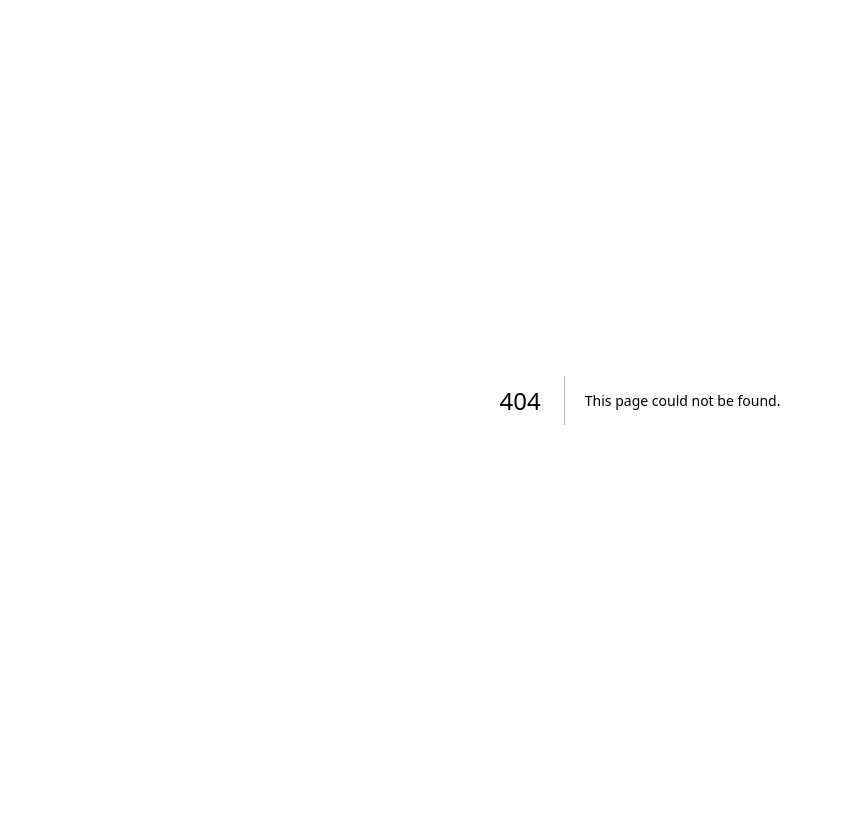
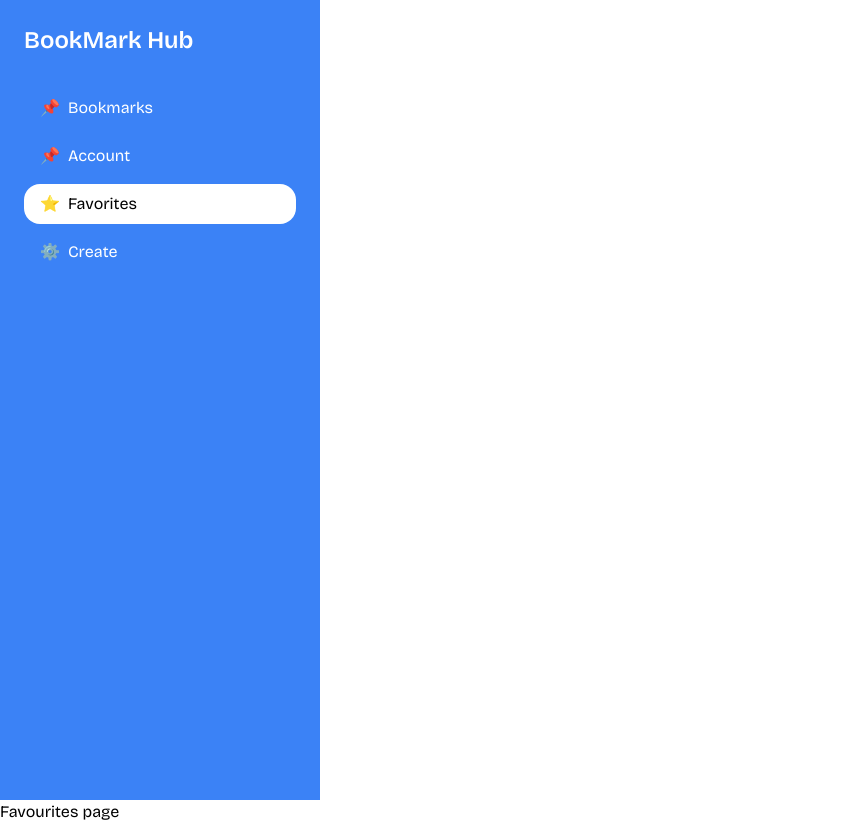
Before and after one commit to fisayo-dev/bookmark-hub, a Next.js app: page /favorites in a window 1280 px wide. Before the commit this address had no page. Shown: the whole page, without its empty margins (0-843 px from the left). Before the commit the page ends 800 px from the top, so only its background shows below. Built offline with nearby package versions, Linux system fonts and the light colour scheme.

Commit message:
create favourite route, install iconsax

```diff
--- /dev/null
+++ b/app/(dashboard)/favorites/page.tsx
@@ -0,0 +1,7 @@
+const page = () => {
+  return (
+    <div>Favourites page</div>
+  )
+}
+
+export default page
```
Also changed, not shown: package.json (+7 -6 lines), 1 other file (tests, documents, lock files or other folders).
